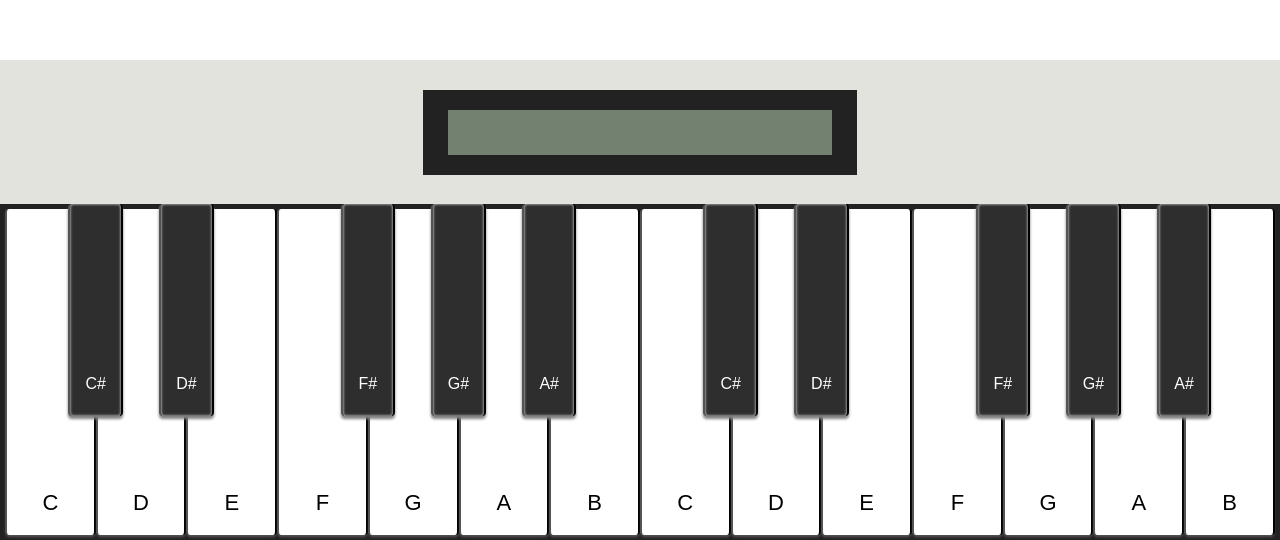
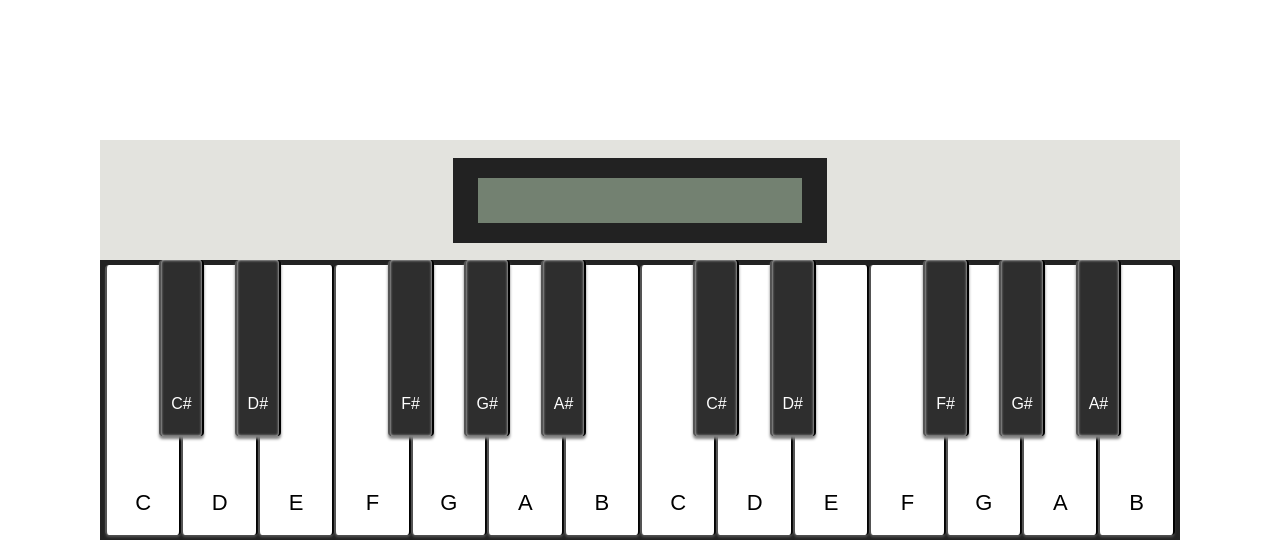
Before and after one commit to nkmrsts/search-piano-chord, a Vue app: page / in a window 1280 px wide. Shown: the part 260-800 px from the top of the page. Built offline with nearby package versions, Linux system fonts and the light colour scheme.

Commit message:
見た目調整

```diff
--- a/src/components/Page.vue
+++ b/src/components/Page.vue
@@ -115,9 +115,11 @@ export default {
   height: 100vh;
 }
 .keyboard {
-  height: 60%;
+  height: 50%;
+  max-width: 1080px;
+  margin: 0 auto;
+  background: #e3e3de;
   &_panel {
-    background: #e3e3de;
     height: 30%;
     display: flex;
     align-items: center;
@@ -140,7 +142,7 @@ export default {
   }
 }
 .foundChord {
-  height: 40%;
+  height: 50%;
   margin: 0;
   list-style: none;
   overflow: scroll;
```
